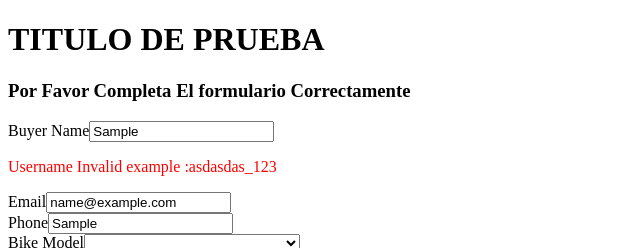
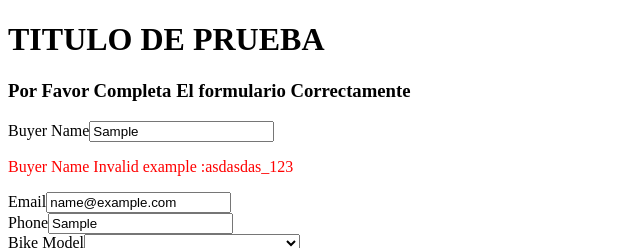
Before and after one commit to TanqDev88/BikeShopManager, an Angular app in the folder BikeShopManager/: page / in a window 1280 px wide. Both pictures are taken after typing "Sample", "name@example.com", "Sample", "Sample", "Sample", "Sample" into the empty fields and a click on the button "Submit". Shown: the top 248 px of the page, without its empty margins (0-640 px from the left). Built offline with nearby package versions, Linux system fonts and the light colour scheme.

Commit message:
Modifications in app-routing module

```diff
--- a/BikeShopManager/src/app/app-routing.module.ts
+++ b/BikeShopManager/src/app/app-routing.module.ts
@@ -1,7 +1,26 @@
-import { NgModule } from '@angular/core';
+import { NgModule, Component } from '@angular/core';
 import { RouterModule, Routes } from '@angular/router';
+import { HomeComponent } from './components/home/home.component';
+import { AdminComponent } from './components/admin/admin.component';
 
-const routes: Routes = [];
+const routes: Routes = [
+  {
+    path: 'home',//loclahost:4200/home
+    component: HomeComponent
+  },
+  {
+    path: 'admin',//loclahost:4200/admin
+    component: AdminComponent
+  },
+  {
+    path: 'galeria',//loclahost:4200/galeria
+    component: AdminComponent
+  },
+  {
+    path: 'image/id',//loclahost:4200/image/${idImagenQueSeHaceClick}
+    component: AdminComponent
+  }
+];
 
 @NgModule({
   imports: [RouterModule.forRoot(routes)],
--- a/BikeShopManager/src/app/app.module.ts
+++ b/BikeShopManager/src/app/app.module.ts
@@ -1,6 +1,5 @@
 import { NgModule } from '@angular/core';
 import { BrowserModule } from '@angular/platform-browser';
-
 import { AppRoutingModule } from './app-routing.module';
 import { AppComponent } from './app.component';
 import { HomeComponent } from './components/home/home.component';
--- a/BikeShopManager/src/app/components/home/home.component.html
+++ b/BikeShopManager/src/app/components/home/home.component.html
@@ -11,8 +11,12 @@
       </div>
       <!-- mostramos mensaje de error indicando al user que la entrada es erronea -->
       <div *ngIf="controles['name'].errors?.['pattern']">
-          <p style="color: red;">Username Invalid example :asdasdas_123</p>
+          <p style="color: red;">Buyer Name Invalid example :asdasdas_123</p>
       </div>
+
+      <div *ngIf="(controles['name'].touched) && controles['name'].errors?.['required']">
+        <p style="color: red;">Buyer Name Required Field</p>
+    </div>
 
       <div class="form-group">
           <label>Email</label>
@@ -23,6 +27,11 @@
       <div *ngIf="controles['email'].errors?.['email']">
           <p style="color: red;">Email Invalid</p>
       </div>
+
+      <div *ngIf="(controles['name'].touched) && controles['name'].errors?.['required']">
+        <p style="color: red;">Email Required Field</p>
+    </div>
+
 
       <div class="form-group">
           <label>Phone</label>
```
